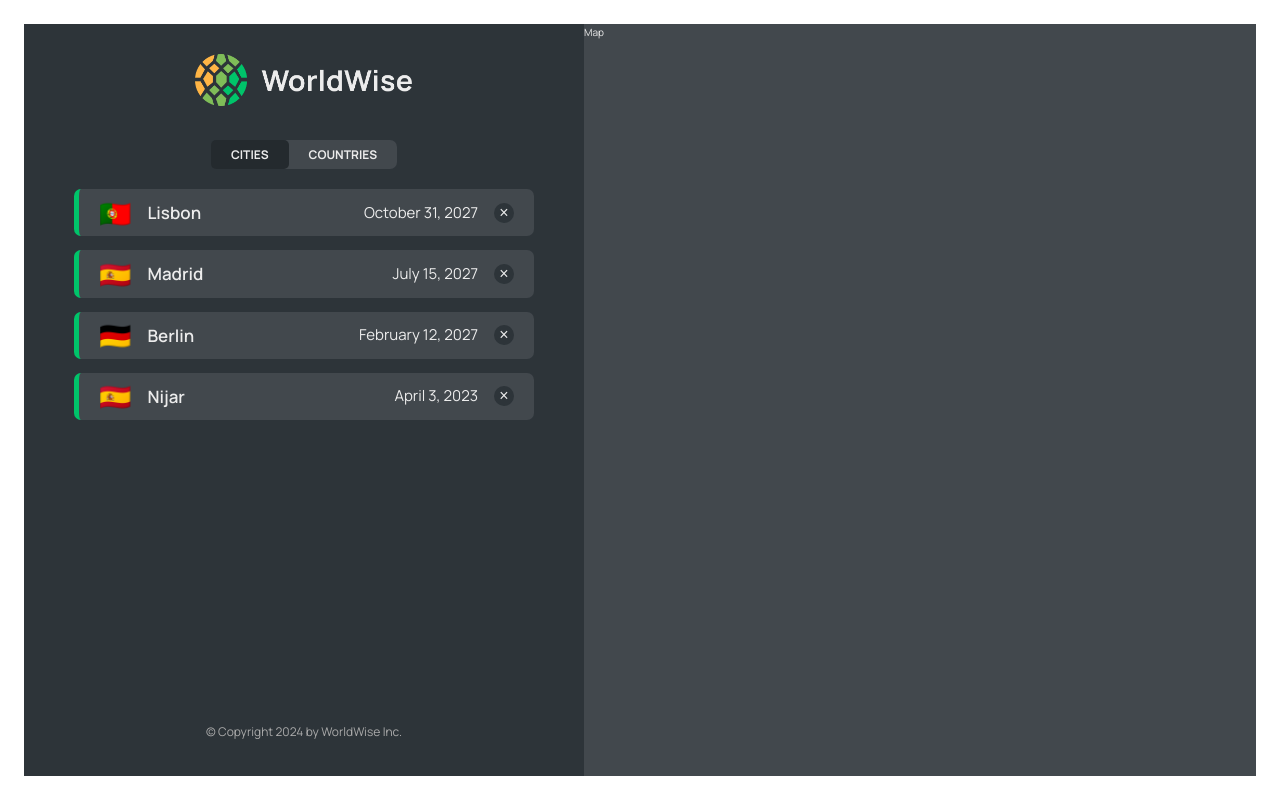
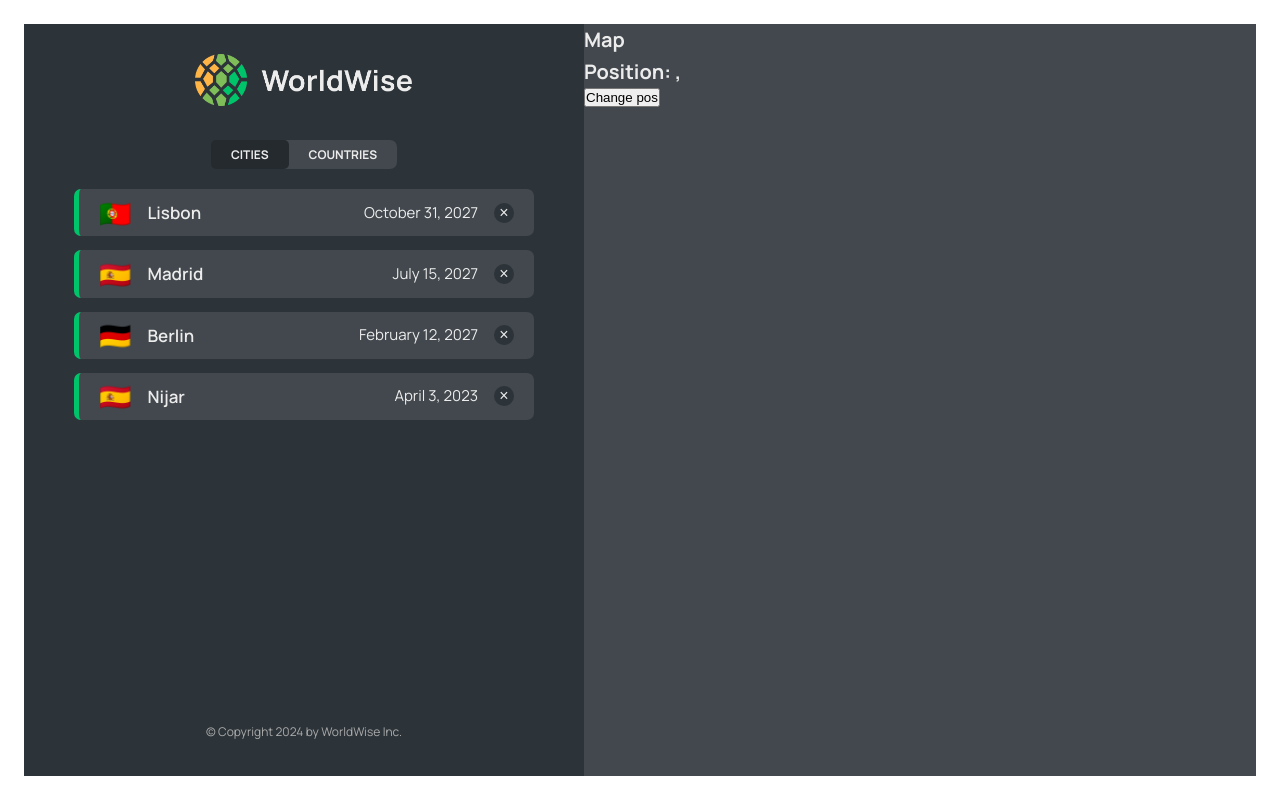
Before and after one commit to pouyaRadnia/WorldWise, a React (Vite) app: page /app/cities in a window 1280 px wide. Built offline with nearby package versions, Linux system fonts and the light colour scheme; data requests are answered from the project's data file.

Commit message:
feat(Map.tsx):create initsail map component

```diff
--- a/src/components/Map.tsx
+++ b/src/components/Map.tsx
@@ -1,4 +1,29 @@
+import { useNavigate, useSearchParams } from "react-router-dom";
 import styles from "./Map.module.css";
 export default function Map() {
-  return <div className={styles.mapContainer}>Map</div>;
+  const navigate = useNavigate();
+  const [searchParams, setSearchParams] = useSearchParams();
+  const lat = searchParams.get("lat");
+  const lng = searchParams.get("lng");
+  console.log(lat);
+  return (
+    <div
+      className={styles.mapContainer}
+      onClick={() => {
+        navigate("form");
+      }}
+    >
+      <h1>Map</h1>
+      <h1>
+        Position: {lat} , {lng}
+      </h1>
+      <button
+        onClick={() => {
+          setSearchParams({ lat: "23", lng: "56" });
+        }}
+      >
+        Change pos
+      </button>
+    </div>
+  );
 }
```
